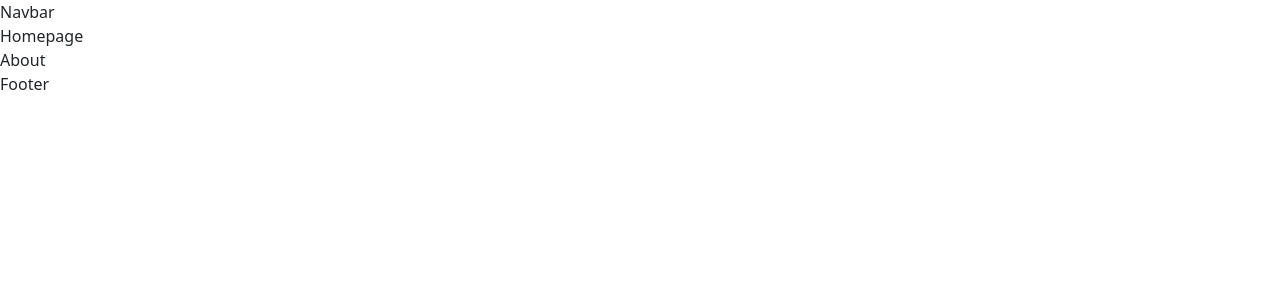
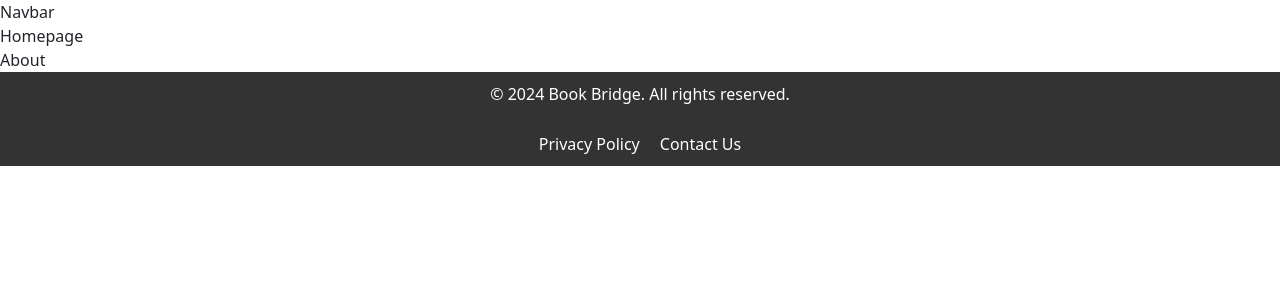
Before and after one commit to CodrinCarpovici/bookbridge, a React (Vite) app: page / in a window 1280 px wide. Shown: the top 300 px of the page. Built offline with nearby package versions, Linux system fonts and the light colour scheme.

Commit message:
added footer for the pages

```diff
--- a/src/components/Footer.jsx
+++ b/src/components/Footer.jsx
@@ -1,9 +1,47 @@
-import React from 'react'
+
+
+import React from "react";
 
 const Footer = () => {
   return (
-    <div>Footer</div>
-  )
-}
+    <footer style={footerStyle}>
+      <div style={containerStyle}>
+        <p>© 2024 Book Bridge. All rights reserved.</p>
+        <div style={linkContainerStyle}>
+          <a href="/privacy-policy" style={linkStyle}>
+            Privacy Policy
+          </a>
+          <a href="/contact" style={linkStyle}>
+            Contact Us
+          </a>
+        </div>
+      </div>
+    </footer>
+  );
+};
 
-export default Footer
+const footerStyle = {
+  background: "#333",
+  color: "white",
+  textAlign: "center",
+  padding: "10px 0",
+};
+
+const containerStyle = {
+  display: "flex",
+  flexDirection: "column",
+  alignItems: "center",
+  justifyContent: "center",
+};
+
+const linkContainerStyle = {
+  marginTop: "10px",
+};
+
+const linkStyle = {
+  color: "white",
+  textDecoration: "none",
+  margin: "0 10px",
+};
+
+export default Footer;
```
